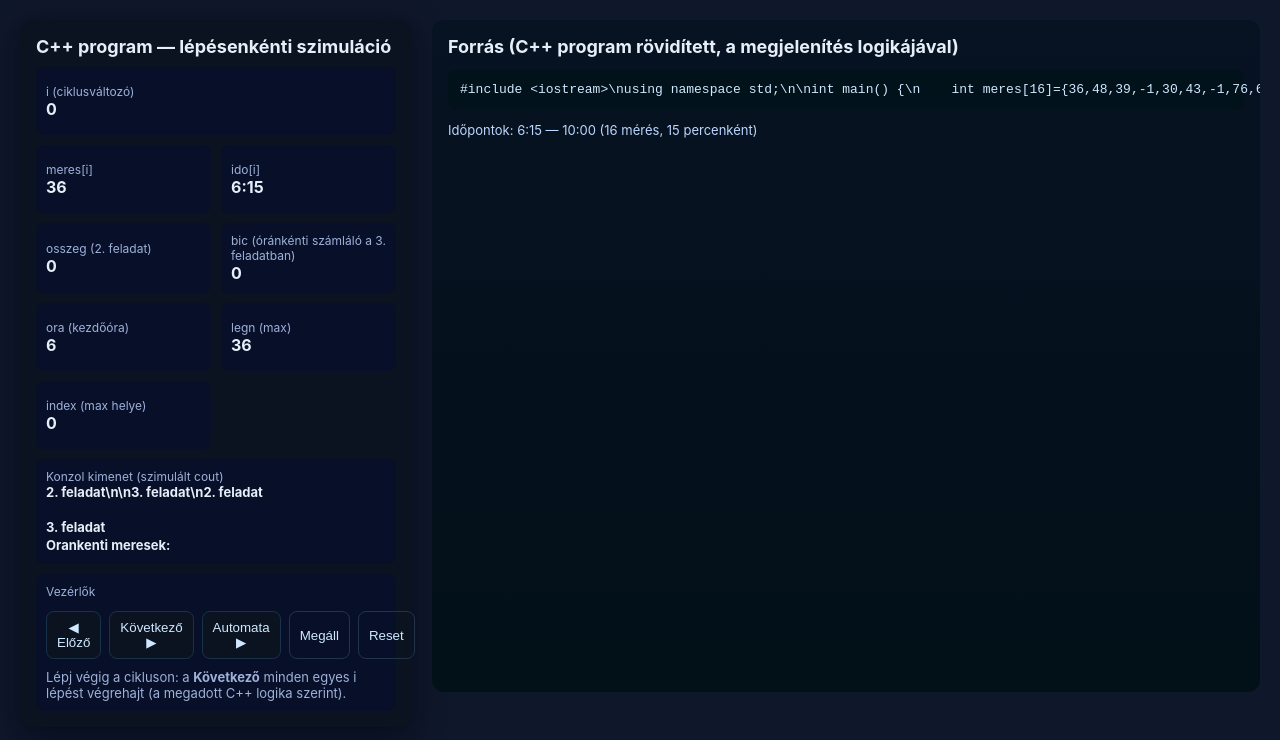
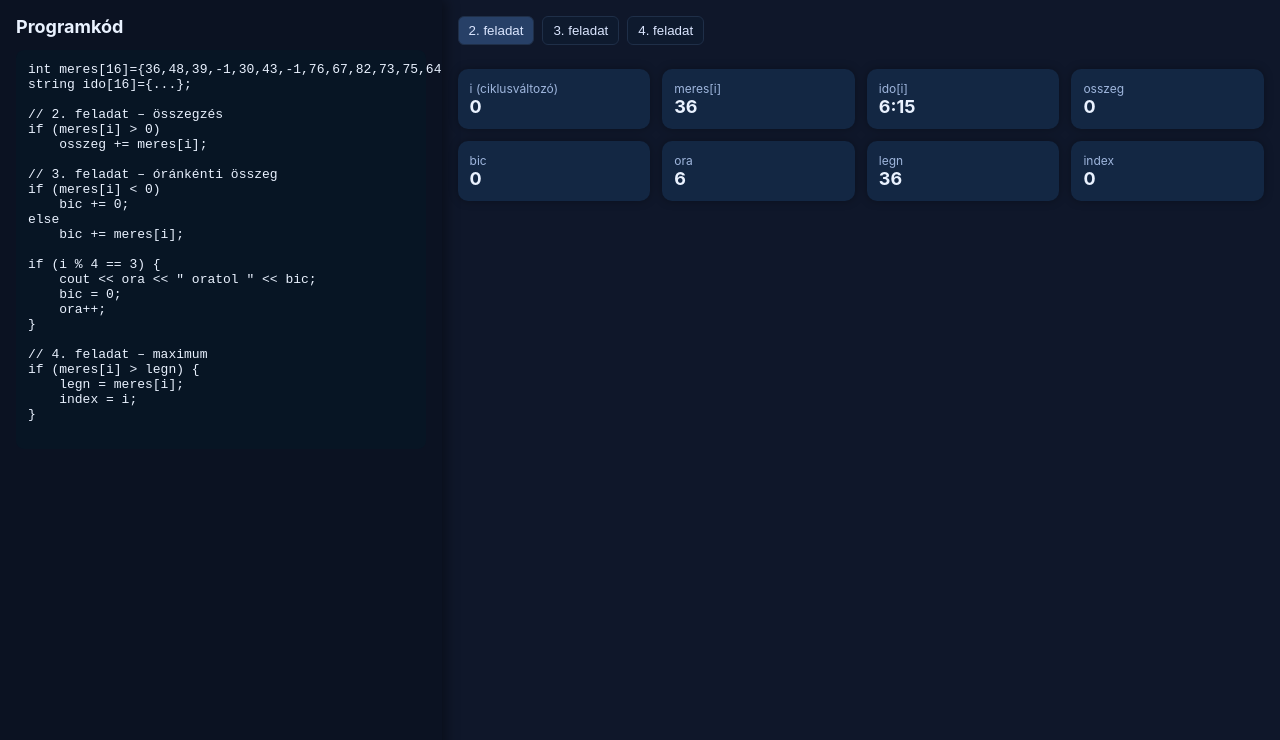
Before and after one commit to SJuca/bicikli, a plain HTML site: page index.html in a window 1280 px wide. Drawn offline with Linux system fonts and the light colour scheme.

Commit message:
Update index.html

```diff
--- a/index.html
+++ b/index.html
@@ -2,197 +2,120 @@
 <html lang="hu">
 <head>
 <meta charset="utf-8">
-<meta name="viewport" content="width=device-width,initial-scale=1">
-<title>Ciklusléptető animáció — mérés példa</title>
+<title>C++ program – lépésenkénti animáció, feladatonkénti nézettel</title>
 <style>
-  :root{font-family:Inter,ui-sans-serif,system-ui,Arial,Helvetica,sans-serif}
-  body{margin:0;background:#0f172a;color:#e6eef8;display:flex;align-items:flex-start;gap:20px;padding:20px}
-  .panel{background:#0b1220;border-radius:12px;padding:16px;box-shadow:0 8px 30px rgba(2,6,23,.6);width:360px}
-  h1{font-size:18px;margin:0 0 10px}
-  .vars{display:grid;grid-template-columns:1fr 1fr;gap:10px}
-  .box{background:#071028;border-radius:8px;padding:10px;min-height:48px;display:flex;flex-direction:column;justify-content:center}
-  .label{font-size:12px;color:#9fb0d9}
-  .value{font-size:16px;font-weight:700}
-  .wide{grid-column:span 2}
-  .controls{display:flex;gap:8px;margin-top:12px}
-  button{background:#0b1220;border:1px solid #17324a;color:#cfe8ff;padding:8px 10px;border-radius:8px;cursor:pointer}
-  button.secondary{background:transparent;border:1px solid #213449}
-  .codebox{flex:1;min-width:480px;padding:16px;border-radius:12px;background:linear-gradient(180deg,#071222, #021018);height:640px;overflow:auto}
-  pre{background:#02121a;padding:12px;border-radius:8px;color:#cfe8ff}
-  .status{margin-top:10px;font-size:13px;color:#9fb0d9}
-  .time-list{margin-top:8px;font-size:13px;color:#bcd7ff}
-  .small{font-size:13px}
+  :root{font-family:Inter,Arial;}
+  body{margin:0;display:flex;height:100vh;background:#0f172a;color:#eaf2ff;}
+  .sidebar{width:32%;background:#0b1222;padding:16px;overflow:auto;box-shadow:4px 0 12px rgba(0,0,0,.4);}
+  .main{flex:1;padding:16px;overflow:auto;display:flex;flex-direction:column;gap:16px;}
+  h2{margin:0 0 10px;font-size:18px;}
+  pre{background:#071524;padding:12px;border-radius:8px;white-space:pre;}
+  .highlight{background:#1b355e;}
+  .task-tabs{display:flex;gap:8px;margin-bottom:8px;}
+  .task-tabs button{padding:6px 10px;border-radius:6px;border:1px solid #1f2f48;background:#0e1a2e;color:#dbe6ff;cursor:pointer;}
+  .task-tabs button.active{background:#274067;}
+  .vargrid{display:grid;grid-template-columns:repeat(auto-fit,minmax(160px,1fr));gap:12px;}
+  .vbox{background:#132743;padding:12px;border-radius:10px;box-shadow:0 0 10px rgba(0,0,0,.3);}
+  .label{font-size:12px;color:#9fb6dd;}
+  .value{font-size:18px;font-weight:700;}
 </style>
 </head>
 <body>
-  <div class="panel">
-    <h1>C++ program — lépésenkénti szimuláció</h1>
-    <div class="vars">
-      <div class="box wide">
-        <div class="label">i (ciklusváltozó)</div>
-        <div id="i_val" class="value">0</div>
-      </div>
+  <div class="sidebar">
+    <h2>Programkód</h2>
+    <pre id="code">
+int meres[16]={36,48,39,-1,30,43,-1,76,67,82,73,75,64,73,69,63};
+string ido[16]={...};
 
-      <div class="box">
-        <div class="label">meres[i]</div>
-        <div id="mer_val" class="value">36</div>
-      </div>
+// 2. feladat – összegzés
+if (meres[i] > 0)
+    osszeg += meres[i];
 
-      <div class="box">
-        <div class="label">ido[i]</div>
-        <div id="ido_val" class="value">6:15</div>
-      </div>
+// 3. feladat – óránkénti összeg
+if (meres[i] < 0)
+    bic += 0;
+else
+    bic += meres[i];
 
-      <div class="box">
-        <div class="label">osszeg (2. feladat)</div>
-        <div id="osszeg_val" class="value">0</div>
-      </div>
-
-      <div class="box">
-        <div class="label">bic (óránkénti számláló a 3. feladatban)</div>
-        <div id="bic_val" class="value">0</div>
-      </div>
-
-      <div class="box">
-        <div class="label">ora (kezdőóra)</div>
-        <div id="ora_val" class="value">6</div>
-      </div>
-
-      <div class="box">
-        <div class="label">legn (max)</div>
-        <div id="legn_val" class="value">36</div>
-      </div>
-
-      <div class="box">
-        <div class="label">index (max helye)</div>
-        <div id="index_val" class="value">0</div>
-      </div>
-
-      <div class="box wide">
-        <div class="label">Konzol kimenet (szimulált cout)</div>
-        <div id="console" class="value small" style="white-space:pre-wrap;line-height:1.35;max-height:160px;overflow:auto">2. feladat\n\n3. feladat\n</div>
-      </div>
-
-      <div class="box wide">
-        <div class="label">Vezérlők</div>
-        <div class="controls">
-          <button id="prev">◀ Előző</button>
-          <button id="next">Következő ▶</button>
-          <button id="run">Automata ▶</button>
-          <button id="stop" class="secondary">Megáll</button>
-          <button id="reset" class="secondary">Reset</button>
-        </div>
-        <div class="status">Lépj végig a cikluson: a <strong>Következő</strong> minden egyes i lépést végrehajt (a megadott C++ logika szerint).</div>
-      </div>
-    </div>
-  </div>
-
-  <div class="codebox">
-    <h1>Forrás (C++ program rövidített, a megjelenítés logikájával)</h1>
-    <pre id="source">#include &lt;iostream&gt;\nusing namespace std;\n\nint main() {\n    int meres[16]={36,48,39,-1,30,43,-1,76,67,82,73,75,64,73,69,63};\n    string ido[16]={"6:15","6:30","6:45","7:00","7:15","7:30","7:45","8:00","8:15","8:30","8:45","9:00","9:15","9:30","9:45","10:00"};\n\n    // 2. feladat: osszeg pozitív meresek\n    // 3. feladat: orankenti osszeg (4-es csoportok)\n    // 4. feladat: maximum\n}</pre>
-    <div class="time-list small">Időpontok: 6:15 — 10:00 (16 mérés, 15 percenként)</div>
-  </div>
-
-<script>
-(function(){
-  const meres=[36,48,39,-1,30,43,-1,76,67,82,73,75,64,73,69,63];
-  const ido=["6:15","6:30","6:45","7:00","7:15","7:30","7:45","8:00","8:15","8:30","8:45","9:00","9:15","9:30","9:45","10:00"];
-
-  let i=0;
-  let osszeg=0;
-  let bic=0;
-  let ora=6;
-  let legn=meres[0];
-  let index=0;
-
-  const el = id => document.getElementById(id);
-  const updateUI = () => {
-    el('i_val').textContent = i;
-    el('mer_val').textContent = meres[i];
-    el('ido_val').textContent = ido[i];
-    el('osszeg_val').textContent = osszeg;
-    el('bic_val').textContent = bic;
-    el('ora_val').textContent = ora;
-    el('legn_val').textContent = legn;
-    el('index_val').textContent = index;
-  };
-
-  const writeConsole = (text, append=true) => {
-    const c=el('console');
-    if(append) c.textContent += text + '\n'; else c.textContent = text + '\n';
-    c.scrollTop = c.scrollHeight;
-  }
-
-  // inicializálás
-  writeConsole('2. feladat');
-  writeConsole('');
-  writeConsole('3. feladat');
-  writeConsole('Orankenti meresek:');
-  updateUI();
-
-  function stepForward(){
-    if(i>=15) return; // utolsó után nem lép tovább
-    // C++ ciklus belseje (egyszerűsítve: előbb dolgozzuk fel a jelenlegi i-t, majd i++)
-
-    // 2. feladat: ha meres[i] > 0, akkor osszeg += meres[i]
-    if(meres[i] > 0) osszeg += meres[i];
-
-    // 3. feladat: bic hozzáadása (ha meres[i] < 0 akkor +0)
-    if(meres[i] < 0) bic = bic + 0; else bic = bic + meres[i];
-
-    // ha i%4==3 -> kiírjuk az ora szerinti bic értéket, majd bic=0, ora++
-    if(i % 4 === 3){
-      writeConsole(ora + ' oratol ' + bic + ' kerekparos');
+if (i % 4 == 3) {
+    cout << ora << " oratol " << bic;
     bic = 0;
     ora++;
 }
 
-    // 4. feladat része: max keresés a már feldolgozott elemek között (mint a program)
-    if(meres[i] > legn){ legn = meres[i]; index = i; }
+// 4. feladat – maximum
+if (meres[i] > legn) {
+    legn = meres[i];
+    index = i;
+}
+    </pre>
+  </div>
 
-    // i++ az eredeti for ciklus mintájára
-    i++;
-    // frissítjük a UI-t az új i-vel (ha i==16 akkor már kiléptünk, a meres[i] nem elérhető)
-    if(i>15) i=15;
-    updateUI();
+  <div class="main">
+    <div class="task-tabs">
+      <button data-task="2" class="active">2. feladat</button>
+      <button data-task="3">3. feladat</button>
+      <button data-task="4">4. feladat</button>
+    </div>
+
+    <div id="vars" class="vargrid">
+      <div class="vbox" data-f="2 3 4"><div class="label">i (ciklusváltozó)</div><div id="i_val" class="value">0</div></div>
+      <div class="vbox" data-f="2 3 4"><div class="label">meres[i]</div><div id="mer_val" class="value">36</div></div>
+      <div class="vbox" data-f="3 4"><div class="label">ido[i]</div><div id="ido_val" class="value">6:15</div></div>
+      <div class="vbox" data-f="2"><div class="label">osszeg</div><div id="osszeg_val" class="value">0</div></div>
+      <div class="vbox" data-f="3"><div class="label">bic</div><div id="bic_val" class="value">0</div></div>
+      <div class="vbox" data-f="3"><div class="label">ora</div><div id="ora_val" class="value">6</div></div>
+      <div class="vbox" data-f="4"><div class="label">legn</div><div id="legn_val" class="value">36</div></div>
+      <div class="vbox" data-f="4"><div class="label">index</div><div id="index_val" class="value">0</div></div>
+    </div>
+
+    <script>
+      const boxes=document.querySelectorAll('.vbox');
+      document.querySelectorAll('.task-tabs button').forEach(btn=>{
+        btn.onclick=()=>{
+          document.querySelectorAll('.task-tabs button').forEach(b=>b.classList.remove('active'));
+          btn.classList.add('active');
+          const t=btn.dataset.task;
+          boxes.forEach(b=>{
+            b.style.display=b.dataset.f.includes(t)?'block':'none';
+          });
+        };
+      });
+    // --- AUTOMATIKUS KÓDSOR KIEMELÉS + TIMELINE ---
+const codeBlock=document.getElementById('code');
+let lines=codeBlock.innerText.split("
+");
+function highlightLine(n){
+  codeBlock.innerHTML = lines.map((l,i)=>
+    `<div style="padding:2px 0;${i===n?"background:#274067;border-radius:4px;":""}">${l.replace(/</g,'&lt;')}</div>`
+  ).join("
+");
 }
 
-  function stepBackward(){
-    // egyszerű visszalépés: újraszámoljuk 0..i-1 alapján az állapotot (biztos és egyszerű)
-    if(i<=0){ i=0; osszeg=0; bic=0; ora=6; legn=meres[0]; index=0; updateUI(); return; }
-    i--; // visszalépünk az előző i-re és újraszámoljuk az összes változót 0..i
-    osszeg=0; bic=0; ora=6; legn=meres[0]; index=0;
-    for(let k=0;k<=i;k++){
-      if(meres[k] > 0) osszeg += meres[k];
-      if(meres[k] < 0) bic = bic + 0; else bic = bic + meres[k];
-      if(meres[k] > legn){ legn = meres[k]; index = k; }
-      if(k % 4 === 3){
-        // a konzolban már kiírt sorok törlése helyett egyszerűen újraírjuk a konzolt teljesen, úgy hogy meglegyen a helyes tartalom
-      }
-    }
-    // sztornírozunk a konzolt: újraírjuk a 3. feladat címét és minden teljes 4-es blokkját 0..i alapján
-    el('console').textContent = '2. feladat\n\n3. feladat\nOrankenti meresek:\n';
-    let tempBic=0; let tempOra=6;
-    for(let k=0;k<=i;k++){
-      if(meres[k] < 0) tempBic += 0; else tempBic += meres[k];
-      if(k%4===3){ el('console').textContent += tempOra + ' oratol ' + tempBic + ' kerekparos\n'; tempBic=0; tempOra++; }
-    }
+// timeline létrehozása
+const timeline=document.createElement('div');
+timeline.style.display='flex';
+timeline.style.gap='4px';
+timeline.style.marginTop='14px';
+timeline.style.flexWrap='wrap';
 
-    updateUI();
-  }
+timeline.innerHTML = Array.from({length:16},(_,k)=>
+  `<div data-step="${k}" style="width:22px;height:22px;border-radius:4px;background:#1d2b45;display:flex;align-items:center;justify-content:center;color:#bcd7ff;font-size:12px;cursor:pointer;">${k}</div>`
+).join('');
 
-  let timer=null;
-  el('next').addEventListener('click', ()=>{ stepForward(); });
-  el('prev').addEventListener('click', ()=>{ stepBackward(); });
-  el('reset').addEventListener('click', ()=>{
-    i=0; osszeg=0; bic=0; ora=6; legn=meres[0]; index=0; el('console').textContent = '2. feladat\n\n3. feladat\nOrankenti meresek:\n'; updateUI();
+document.querySelector('.main').appendChild(timeline);
+
+timeline.querySelectorAll('div').forEach(el=>{
+  el.onclick=()=>{
+    i=parseInt(el.dataset.step);
+    highlightLine(4 + i%4); // durva példa: később finomítható sorra-feladatra
+  };
 });
-  el('run').addEventListener('click', ()=>{
-    if(timer) return; timer = setInterval(()=>{ if(i>=15){ clearInterval(timer); timer=null; } stepForward(); }, 600);
-  });
-  el('stop').addEventListener('click', ()=>{ if(timer){ clearInterval(timer); timer=null; } });
 
-})();
+// kezdeti kiemelés
+highlightLine(0);
+
 </script>
+  </div>
 </body>
 </html>
```
Lines whose indentation alone changed are shown as unchanged.
